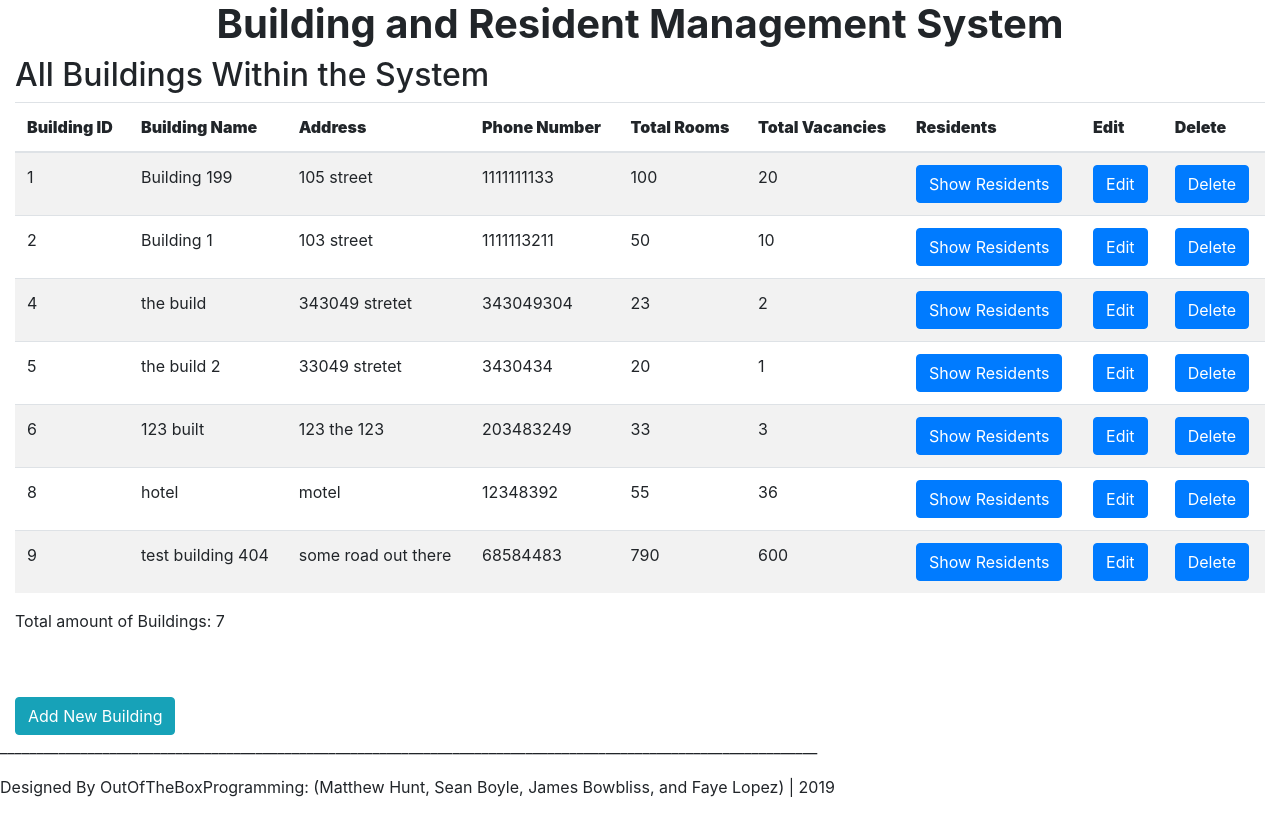
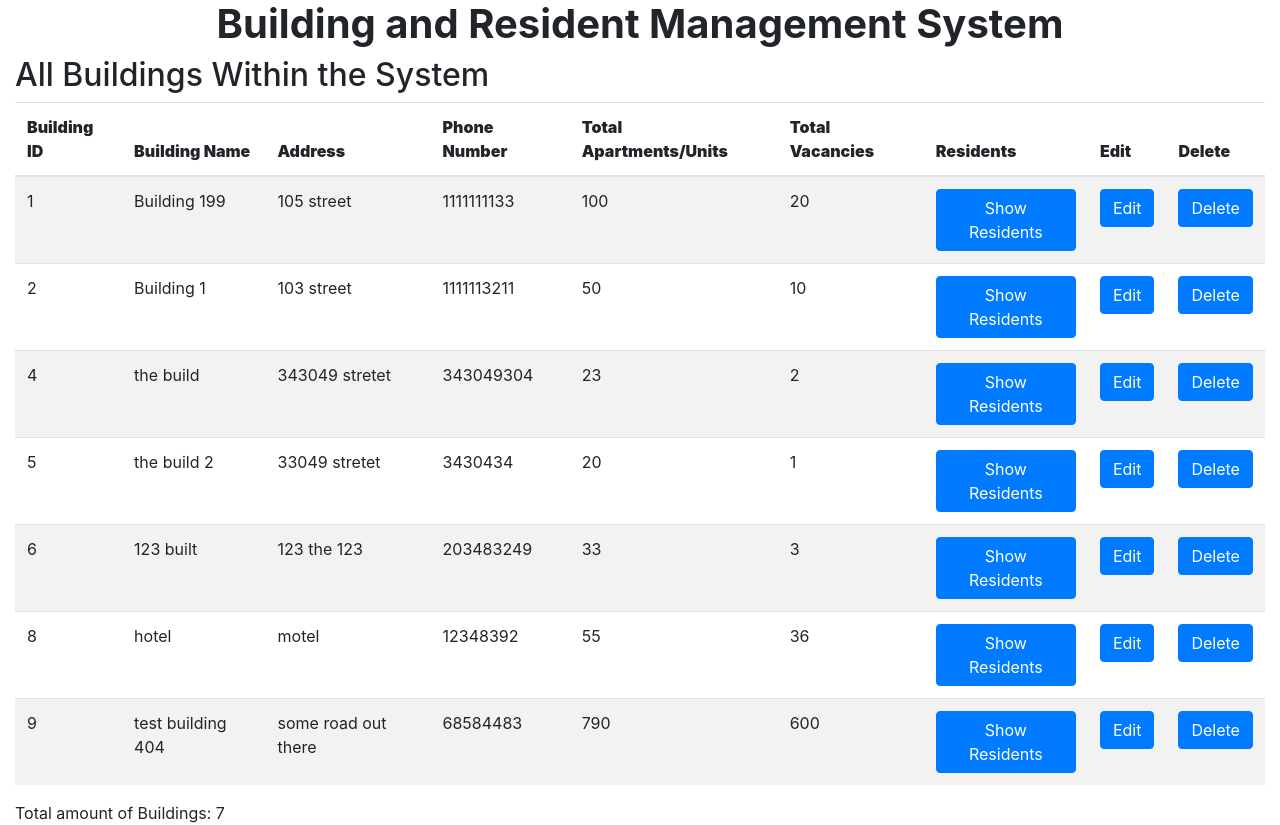
Before and after one commit to hmatt33/brms, a PHP site: page /buildings.php in a window 1280 px wide. Shown: the part 56-881 px from the top of the page. Before the commit the page ends 853 px from the top, so only its background shows below. Run offline with PHP 8.4, Linux system fonts and the light colour scheme; data comes from the database, SQL or seed files in the repository.

Commit message:
changed total rooms column name

```diff
--- a/buildings.php
+++ b/buildings.php
@@ -54,7 +54,7 @@
         <th scope="col"><b>Building Name</b></th>
         <th scope="col"><b>Address</b></th>
         <th scope="col"><b>Phone Number</b></th>
-        <th scope="col"><b>Total Rooms</b></th>
+        <th scope="col"><b>Total Apartments/Units</b></th>
         <th scope="col"><b>Total Vacancies</b></th>
         <th scope="col"><b>Residents</b></th>
         <th scope="col"><b>Edit</b></th>
```
